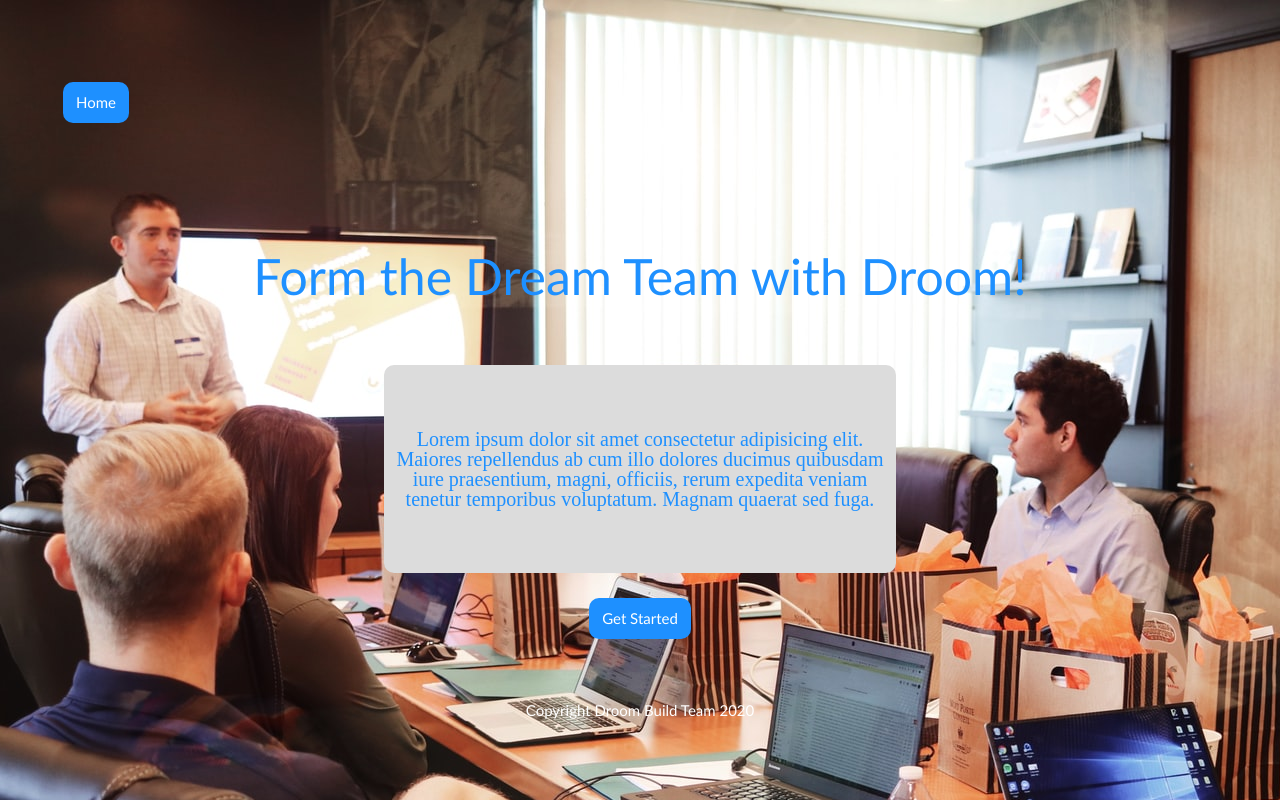
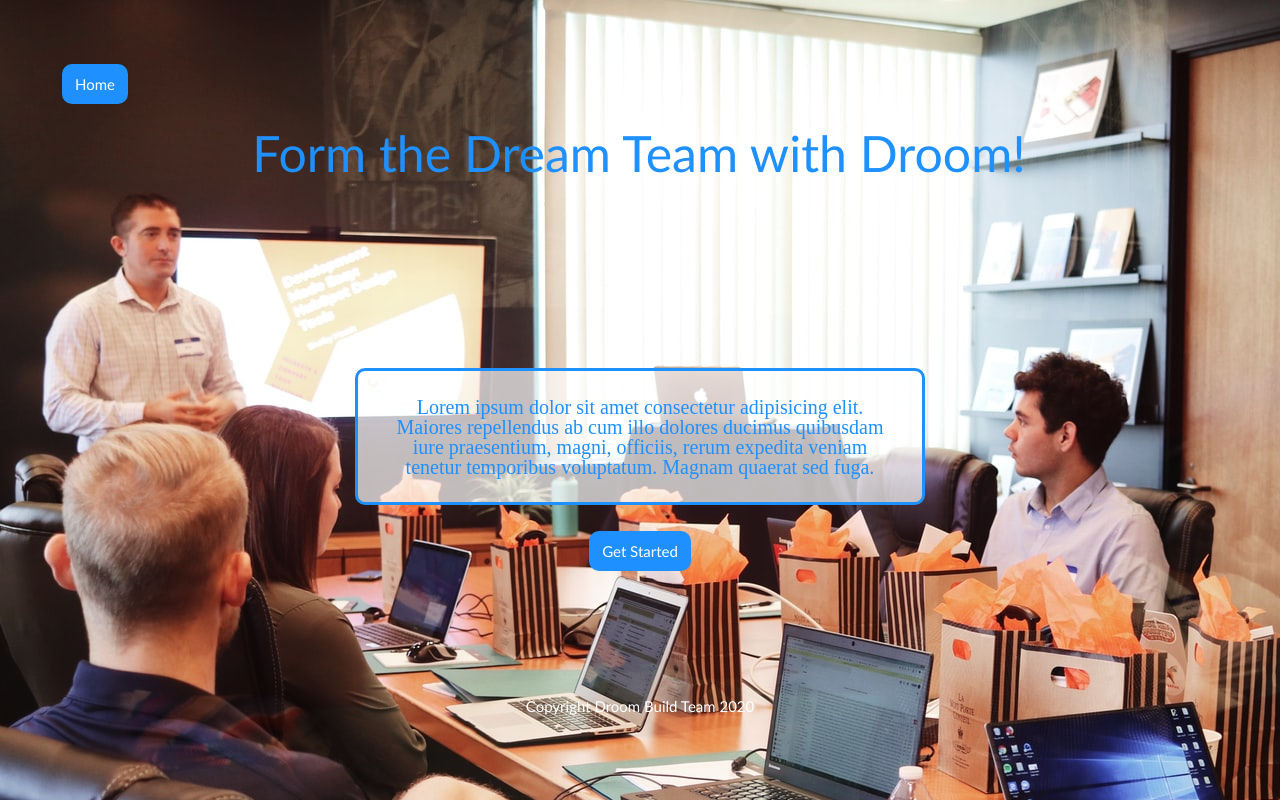
Before and after one commit to Build-week-Droom-4/Marketing-page-Taylor, a plain HTML site: page about.html in a window 1280 px wide. Drawn offline with Linux system fonts and the light colour scheme.

Commit message:
completed about page layout

```diff
--- a/about.html
+++ b/about.html
@@ -24,18 +24,22 @@
       }
     </style>
 
+    <header>
       <a href="index.html" class="homebutton">Home</a>
 
       <h1>Form the Dream Team with Droom!</h1>
+    </header>
 
+    <section>
       <p>
         Lorem ipsum dolor sit amet consectetur adipisicing elit. Maiores
-      repellendus ab cum illo dolores ducimus quibusdam iure praesentium, magni,
-      officiis, rerum expedita veniam tenetur temporibus voluptatum. Magnam
-      quaerat sed fuga.
+        repellendus ab cum illo dolores ducimus quibusdam iure praesentium,
+        magni, officiis, rerum expedita veniam tenetur temporibus voluptatum.
+        Magnam quaerat sed fuga.
       </p>
 
       <a href="#Get Started" class="button">Get Started</a>
+    </section>
   </body>
   <footer>
     <span class="legal">
--- a/less/about.less
+++ b/less/about.less
@@ -1,8 +1,17 @@
 #about {
-  .mainFlexin;
+  display: flex;
+  flex-direction: column;
+  align-items: center;
   width: 100%;
   height: 100%;
   text-align: center;
+
+  header {
+    display: flex;
+    justify-content: space-around;
+    width: 100%;
+    height: 30%;
+    margin: 0 3%;
 
     .homebutton {
       text-decoration: none;
@@ -10,21 +19,31 @@
       background-color: @siteBlue;
       padding: 1%;
       border-radius: 10px;
-    margin-right: 85%;
-    margin-bottom: 5%;
+      height: 6%;
+      margin-top: 5%;
     }
 
     h1 {
-    padding: 5% 0;
       color: @siteBlue;
+      margin-top: 10%;
+      margin-right: 15%;
     }
+  }
+
+  section {
+    display: flex;
+    flex-direction: column;
+    align-items: center;
+    margin-top: 10%;
+    margin-bottom: 5%;
 
     p {
       width: 40%;
-    padding: 5% 0;
+      padding: 2%;
       border-radius: 10px;
-    background-color: @siteGrey;
+      background: rgba(255, 255, 255, 0.7);
       color: @siteBlue;
+      border: solid;
     }
 
     .button {
@@ -36,3 +55,4 @@
       margin: 2% 0 5% 0;
     }
   }
+}
--- a/less/main.less
+++ b/less/main.less
@@ -30,14 +30,13 @@ body {
         width: 100%;
         padding: 5% 0;
         color: @siteBlue;
-        border: solid;
       }
 
       p {
         width: 40%;
         padding: 2%;
         border-radius: 10px;
-        background: rgba(255, 255, 255, 0.2);
+        background: rgba(255, 255, 255, 0.7);
         color: @siteBlue;
         border: solid;
       }
--- a/less/nav.less
+++ b/less/nav.less
@@ -96,9 +96,13 @@
           padding: 0 1%;
         }
 
-        color: @siteWhite;
+        color: @siteGrey;
         text-decoration: none;
         padding: 2% 0;
+      }
+
+      a:hover {
+        color: @siteWhite;
       }
     }
   }
```
Also changed, not shown: css/index.css. Lines whose indentation alone changed are shown as unchanged.
